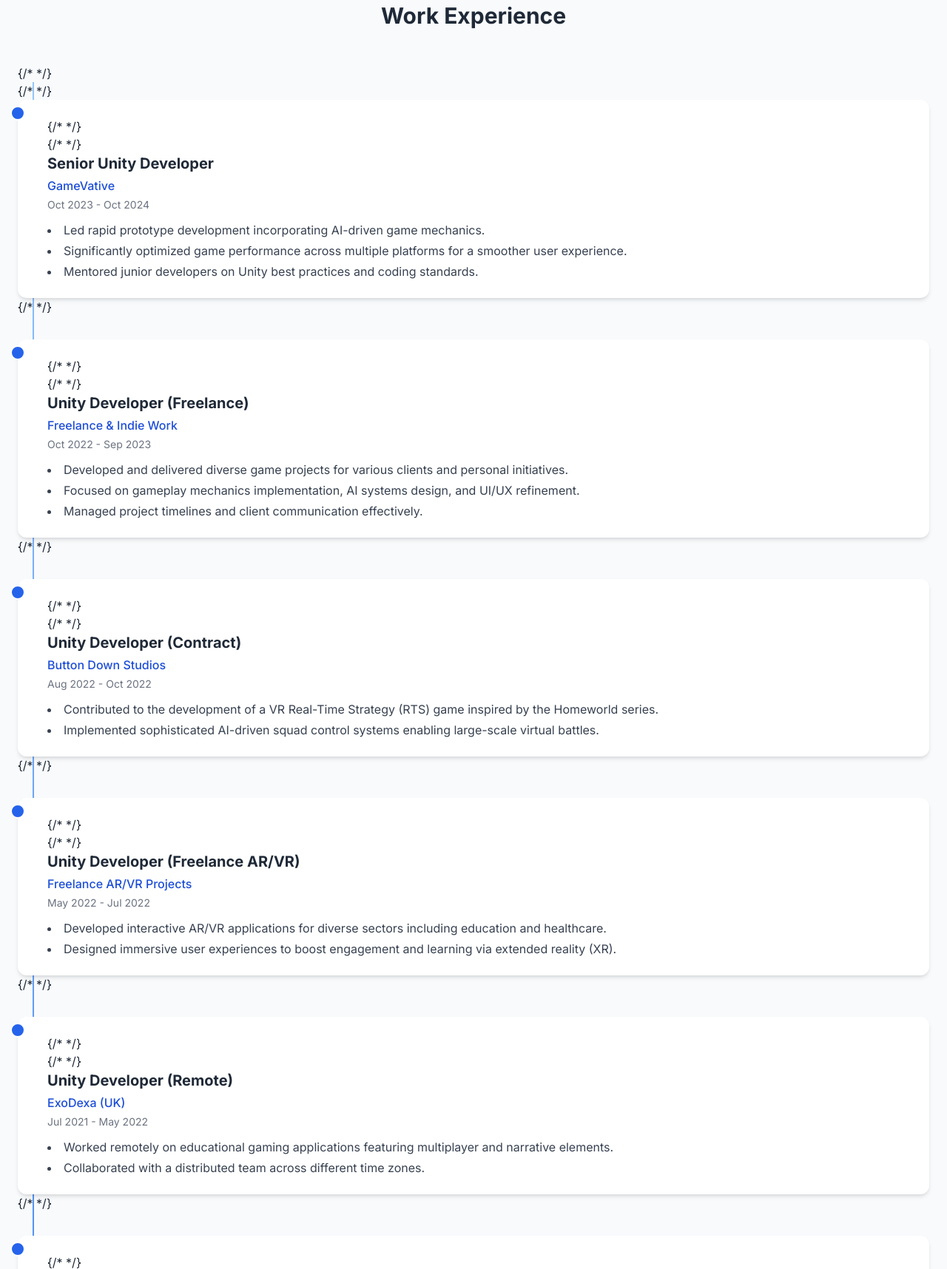
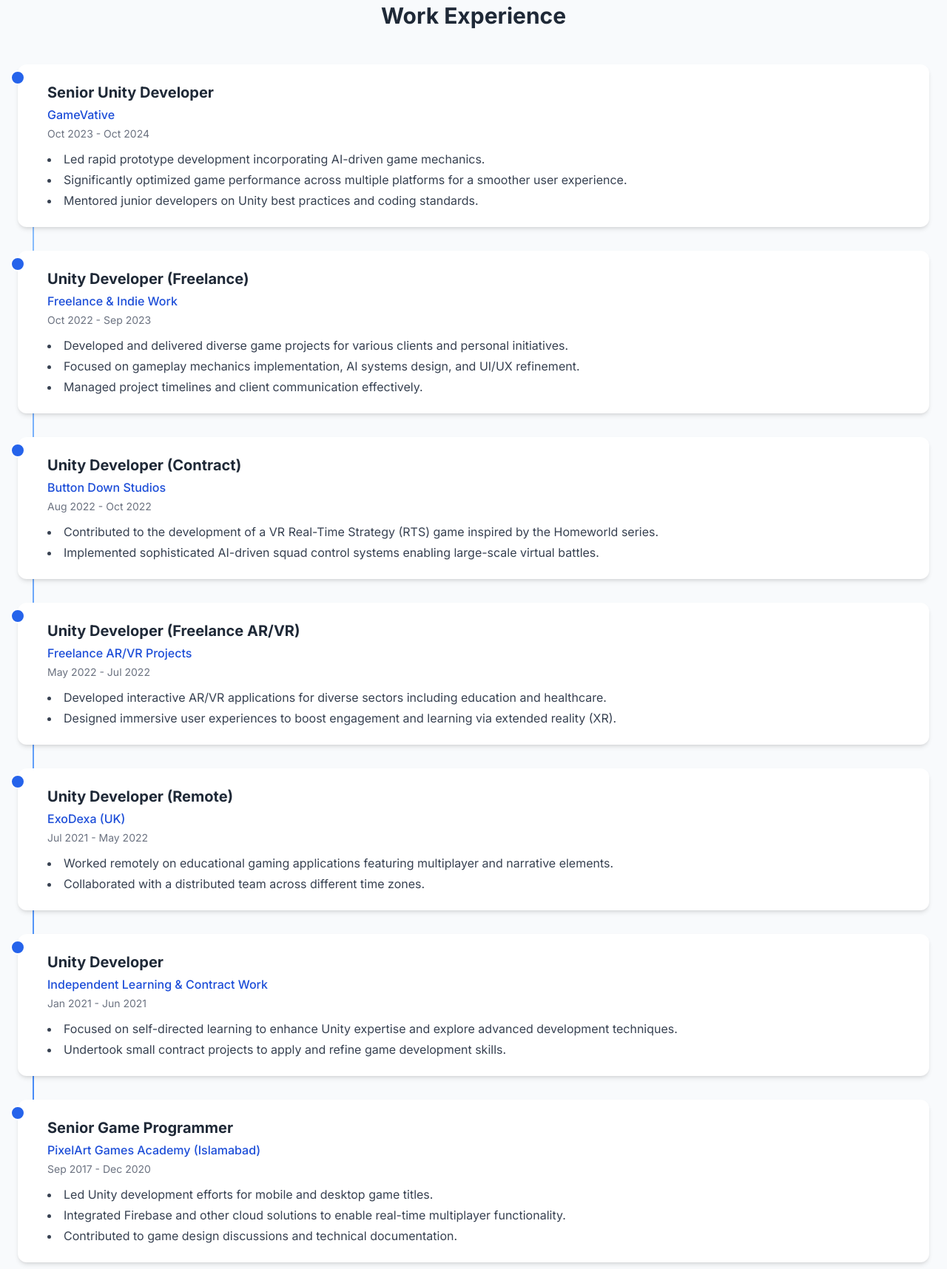
Before and after one commit to AnjumShakeelJanjua/AnjumShakeel_UnityDeveloper_Portfolio, a plain HTML site: page index.html in a window 1280 px wide. Shown: the part 870-2586 px from the top of the page at 74% size. Drawn offline with nearby package versions, Linux system fonts and the light colour scheme.

Commit message:
Update index.html

```diff
--- a/index.html
+++ b/index.html
@@ -89,14 +89,13 @@
 
     <header class="bg-gray-900 text-white sticky top-0 z-50 shadow-md">
         <nav class="container mx-auto px-6 py-4 flex justify-between items-center">
-            <a href="#" class="text-xl font-bold hover:text-blue-400 transition duration-300">Anjum S. Janjua</a>
+            <a href="#" class="text-xl font-bold hover:text-blue-400 transition duration-300">Anjum Shakeel Janjua</a>
             <ul class="hidden md:flex space-x-6">
                 <li><a href="#about" class="hover:text-blue-400 transition duration-300">About</a></li>
                 <li><a href="#skills" class="hover:text-blue-400 transition duration-300">Skills</a></li>
                 <li><a href="#experience" class="hover:text-blue-400 transition duration-300">Experience</a></li>
                 <li><a href="#education" class="hover:text-blue-400 transition duration-300">Education</a></li>
-                <li><a href="#projects" class="hover:text-blue-400 transition duration-300">Projects</a></li> {/* */}
-                <li><a href="#contact" class="hover:text-blue-400 transition duration-300">Contact</a></li>
+                <li><a href="#projects" class="hover:text-blue-400 transition duration-300">Projects</a></li> <li><a href="#contact" class="hover:text-blue-400 transition duration-300">Contact</a></li>
             </ul>
             <button id="mobile-menu-button" class="md:hidden focus:outline-none">
                 <i class="fas fa-bars text-2xl"></i>
@@ -108,8 +107,7 @@
                 <li><a href="#skills" class="block px-4 py-2 hover:bg-gray-700 rounded transition duration-300 mobile-link">Skills</a></li>
                 <li><a href="#experience" class="block px-4 py-2 hover:bg-gray-700 rounded transition duration-300 mobile-link">Experience</a></li>
                 <li><a href="#education" class="block px-4 py-2 hover:bg-gray-700 rounded transition duration-300 mobile-link">Education</a></li>
-                <li><a href="#projects" class="block px-4 py-2 hover:bg-gray-700 rounded transition duration-300 mobile-link">Projects</a></li> {/* */}
-                <li><a href="#contact" class="block px-4 py-2 hover:bg-gray-700 rounded transition duration-300 mobile-link">Contact</a></li>
+                <li><a href="#projects" class="block px-4 py-2 hover:bg-gray-700 rounded transition duration-300 mobile-link">Projects</a></li> <li><a href="#contact" class="block px-4 py-2 hover:bg-gray-700 rounded transition duration-300 mobile-link">Contact</a></li>
             </ul>
         </div>
     </header>
@@ -170,12 +168,8 @@
 
         <section id="experience" class="mb-20 scroll-mt-20">
             <h2 class="text-3xl font-bold text-center mb-12 section-header">Work Experience</h2>
-            {/* */}
             <div class="space-y-8 relative timeline">
-                {/* */}
-                <div class="timeline-item card"> {/* */}
-                    <div class="timeline-dot"></div> {/* */}
-                    <h3 class="text-xl font-semibold mb-1">Senior Unity Developer</h3>
+                <div class="timeline-item card"> <div class="timeline-dot"></div> <h3 class="text-xl font-semibold mb-1">Senior Unity Developer</h3>
                     <p class="text-md font-medium text-blue-700 mb-1">GameVative</p>
                     <p class="text-sm text-gray-500 mb-3">Oct 2023 - Oct 2024</p>
                     <ul class="list-disc list-inside text-gray-700 space-y-1">
@@ -184,10 +178,7 @@
                         <li>Mentored junior developers on Unity best practices and coding standards.</li>
                     </ul>
                 </div>
-                {/* */}
-                <div class="timeline-item card"> {/* */}
-                     <div class="timeline-dot"></div> {/* */}
-                    <h3 class="text-xl font-semibold mb-1">Unity Developer (Freelance)</h3>
+                <div class="timeline-item card"> <div class="timeline-dot"></div> <h3 class="text-xl font-semibold mb-1">Unity Developer (Freelance)</h3>
                     <p class="text-md font-medium text-blue-700 mb-1">Freelance & Indie Work</p>
                     <p class="text-sm text-gray-500 mb-3">Oct 2022 - Sep 2023</p>
                     <ul class="list-disc list-inside text-gray-700 space-y-1">
@@ -196,10 +187,7 @@
                          <li>Managed project timelines and client communication effectively.</li>
                     </ul>
                 </div>
-                {/* */}
-                <div class="timeline-item card"> {/* */}
-                    <div class="timeline-dot"></div> {/* */}
-                    <h3 class="text-xl font-semibold mb-1">Unity Developer (Contract)</h3>
+                <div class="timeline-item card"> <div class="timeline-dot"></div> <h3 class="text-xl font-semibold mb-1">Unity Developer (Contract)</h3>
                     <p class="text-md font-medium text-blue-700 mb-1">Button Down Studios</p>
                     <p class="text-sm text-gray-500 mb-3">Aug 2022 - Oct 2022</p>
                     <ul class="list-disc list-inside text-gray-700 space-y-1">
@@ -207,10 +195,7 @@
                         <li>Implemented sophisticated AI-driven squad control systems enabling large-scale virtual battles.</li>
                     </ul>
                 </div>
-                 {/* */}
-                <div class="timeline-item card"> {/* */}
-                    <div class="timeline-dot"></div> {/* */}
-                    <h3 class="text-xl font-semibold mb-1">Unity Developer (Freelance AR/VR)</h3>
+                 <div class="timeline-item card"> <div class="timeline-dot"></div> <h3 class="text-xl font-semibold mb-1">Unity Developer (Freelance AR/VR)</h3>
                     <p class="text-md font-medium text-blue-700 mb-1">Freelance AR/VR Projects</p>
                     <p class="text-sm text-gray-500 mb-3">May 2022 - Jul 2022</p>
                     <ul class="list-disc list-inside text-gray-700 space-y-1">
@@ -218,10 +203,7 @@
                         <li>Designed immersive user experiences to boost engagement and learning via extended reality (XR).</li>
                     </ul>
                 </div>
-                 {/* */}
-                <div class="timeline-item card"> {/* */}
-                    <div class="timeline-dot"></div> {/* */}
-                    <h3 class="text-xl font-semibold mb-1">Unity Developer (Remote)</h3>
+                 <div class="timeline-item card"> <div class="timeline-dot"></div> <h3 class="text-xl font-semibold mb-1">Unity Developer (Remote)</h3>
                     <p class="text-md font-medium text-blue-700 mb-1">ExoDexa (UK)</p>
                     <p class="text-sm text-gray-500 mb-3">Jul 2021 - May 2022</p>
                     <ul class="list-disc list-inside text-gray-700 space-y-1">
@@ -229,10 +211,7 @@
                         <li>Collaborated with a distributed team across different time zones.</li>
                     </ul>
                 </div>
-                 {/* */}
-                <div class="timeline-item card"> {/* */}
-                    <div class="timeline-dot"></div> {/* */}
-                    <h3 class="text-xl font-semibold mb-1">Unity Developer</h3>
+                 <div class="timeline-item card"> <div class="timeline-dot"></div> <h3 class="text-xl font-semibold mb-1">Unity Developer</h3>
                     <p class="text-md font-medium text-blue-700 mb-1">Independent Learning & Contract Work</p>
                     <p class="text-sm text-gray-500 mb-3">Jan 2021 - Jun 2021</p>
                     <ul class="list-disc list-inside text-gray-700 space-y-1">
@@ -240,10 +219,7 @@
                         <li>Undertook small contract projects to apply and refine game development skills.</li>
                     </ul>
                 </div>
-                 {/* */}
-                <div class="timeline-item card"> {/* */}
-                    <div class="timeline-dot"></div> {/* */}
-                    <h3 class="text-xl font-semibold mb-1">Senior Game Programmer</h3>
+                 <div class="timeline-item card"> <div class="timeline-dot"></div> <h3 class="text-xl font-semibold mb-1">Senior Game Programmer</h3>
                     <p class="text-md font-medium text-blue-700 mb-1">PixelArt Games Academy (Islamabad)</p>
                     <p class="text-sm text-gray-500 mb-3">Sep 2017 - Dec 2020</p>
                     <ul class="list-disc list-inside text-gray-700 space-y-1">
@@ -280,17 +256,11 @@
             </div>
         </section>
 
-        {/* */}
-        {/* */}
-        {/* */}
         <section id="projects" class="mb-20 scroll-mt-20">
             <h2 class="text-3xl font-bold text-center mb-12 section-header">Featured Projects</h2>
             <div class="grid grid-cols-1 md:grid-cols-2 lg:grid-cols-3 gap-8">
 
-                {/* */}
-                {/* */}
                 <div class="card">
-                    {/* */}
                     <img src="https://placehold.co/600x400/a5b4fc/1e293b?text=Project+1+Image"
                          alt="Project 1 Thumbnail"
                          class="rounded-lg mb-4 w-full h-48 object-cover"
@@ -300,14 +270,12 @@
                         <p class="text-gray-600 mb-4 text-sm leading-relaxed">
                             Brief description of the project. What was the goal? What challenges did you overcome? What was the outcome? Keep it concise and impactful.
                         </p>
-                        {/* */}
                         <div class="mb-4">
                             <span class="inline-block bg-blue-100 text-blue-800 text-xs font-medium mr-2 px-2.5 py-0.5 rounded dark:bg-blue-900 dark:text-blue-300">Unity</span>
                             <span class="inline-block bg-green-100 text-green-800 text-xs font-medium mr-2 px-2.5 py-0.5 rounded dark:bg-green-900 dark:text-green-300">C#</span>
                             <span class="inline-block bg-yellow-100 text-yellow-800 text-xs font-medium mr-2 px-2.5 py-0.5 rounded dark:bg-yellow-900 dark:text-yellow-300">AI</span>
                         </div>
                     </div>
-                    {/* */}
                     <div class="card-footer flex space-x-4">
                         <a href="#" target="_blank" rel="noopener noreferrer" class="text-blue-600 hover:text-blue-800 font-medium transition duration-300">
                             <i class="fas fa-external-link-alt mr-1"></i> Live Demo
@@ -315,12 +283,9 @@
                         <a href="#" target="_blank" rel="noopener noreferrer" class="text-gray-600 hover:text-gray-900 font-medium transition duration-300">
                             <i class="fab fa-github mr-1"></i> GitHub
                         </a>
-                         {/* */}
                          </div>
                 </div>
 
-                {/* */}
-                {/* */}
                 <div class="card">
                     <img src="https://placehold.co/600x400/818cf8/1e293b?text=Project+2+Image"
                          alt="Project 2 Thumbnail"
@@ -331,7 +296,6 @@
                         <p class="text-gray-600 mb-4 text-sm leading-relaxed">
                             Describe this project. Maybe mention the inspiration (Homeworld Series) and the key features like the AI squad control system you implemented.
                         </p>
-                        {/* */}
                         <div class="mb-4">
                             <span class="inline-block bg-blue-100 text-blue-800 text-xs font-medium mr-2 px-2.5 py-0.5 rounded">Unity</span>
                             <span class="inline-block bg-green-100 text-green-800 text-xs font-medium mr-2 px-2.5 py-0.5 rounded">C#</span>
@@ -340,15 +304,12 @@
                         </div>
                     </div>
                     <div class="card-footer flex space-x-4">
-                         {/* */}
                          <a href="#" target="_blank" rel="noopener noreferrer" class="text-gray-600 hover:text-gray-900 font-medium transition duration-300">
                             <i class="fab fa-github mr-1"></i> GitHub
                         </a>
                     </div>
                 </div>
 
-                {/* */}
-                {/* */}
                 <div class="card">
                     <img src="https://placehold.co/600x400/f87171/1e293b?text=Project+3+Image"
                          alt="Project 3 Thumbnail"
@@ -359,7 +320,6 @@
                         <p class="text-gray-600 mb-4 text-sm leading-relaxed">
                             Talk about the educational app you worked on. Mention features like multiplayer and storytelling mechanics. What was the goal?
                         </p>
-                        {/* */}
                         <div class="mb-4">
                             <span class="inline-block bg-blue-100 text-blue-800 text-xs font-medium mr-2 px-2.5 py-0.5 rounded">Unity</span>
                             <span class="inline-block bg-green-100 text-green-800 text-xs font-medium mr-2 px-2.5 py-0.5 rounded">C#</span>
@@ -368,20 +328,14 @@
                         </div>
                     </div>
                     <div class="card-footer flex space-x-4">
-                         {/* */}
                          <a href="#" target="_blank" rel="noopener noreferrer" class="text-blue-600 hover:text-blue-800 font-medium transition duration-300">
                             <i class="fas fa-info-circle mr-1"></i> More Info
                         </a>
                         </div>
                 </div>
 
-                {/* */}
-
                 </div>
         </section>
-        {/* */}
-
-
         <section id="contact" class="scroll-mt-20 bg-gray-800 text-white py-16 rounded-xl shadow-lg">
             <h2 class="text-3xl font-bold text-center mb-10 section-header text-white">Get In Touch</h2>
             <div class="max-w-2xl mx-auto text-center">
@@ -403,11 +357,8 @@
                     </div>
                 </div>
                 <div class="flex justify-center space-x-6">
-                     {/* */}
                      <a href="#" target="_blank" rel="noopener noreferrer" class="text-gray-400 hover:text-white text-2xl transition duration-300"><i class="fab fa-github"></i></a>
                     <a href="#" target="_blank" rel="noopener noreferrer" class="text-gray-400 hover:text-white text-2xl transition duration-300"><i class="fab fa-linkedin"></i></a>
-                    {/* */}
-                    {/* */}
                     </div>
             </div>
         </section>
```
Lines whose indentation alone changed are shown as unchanged.
